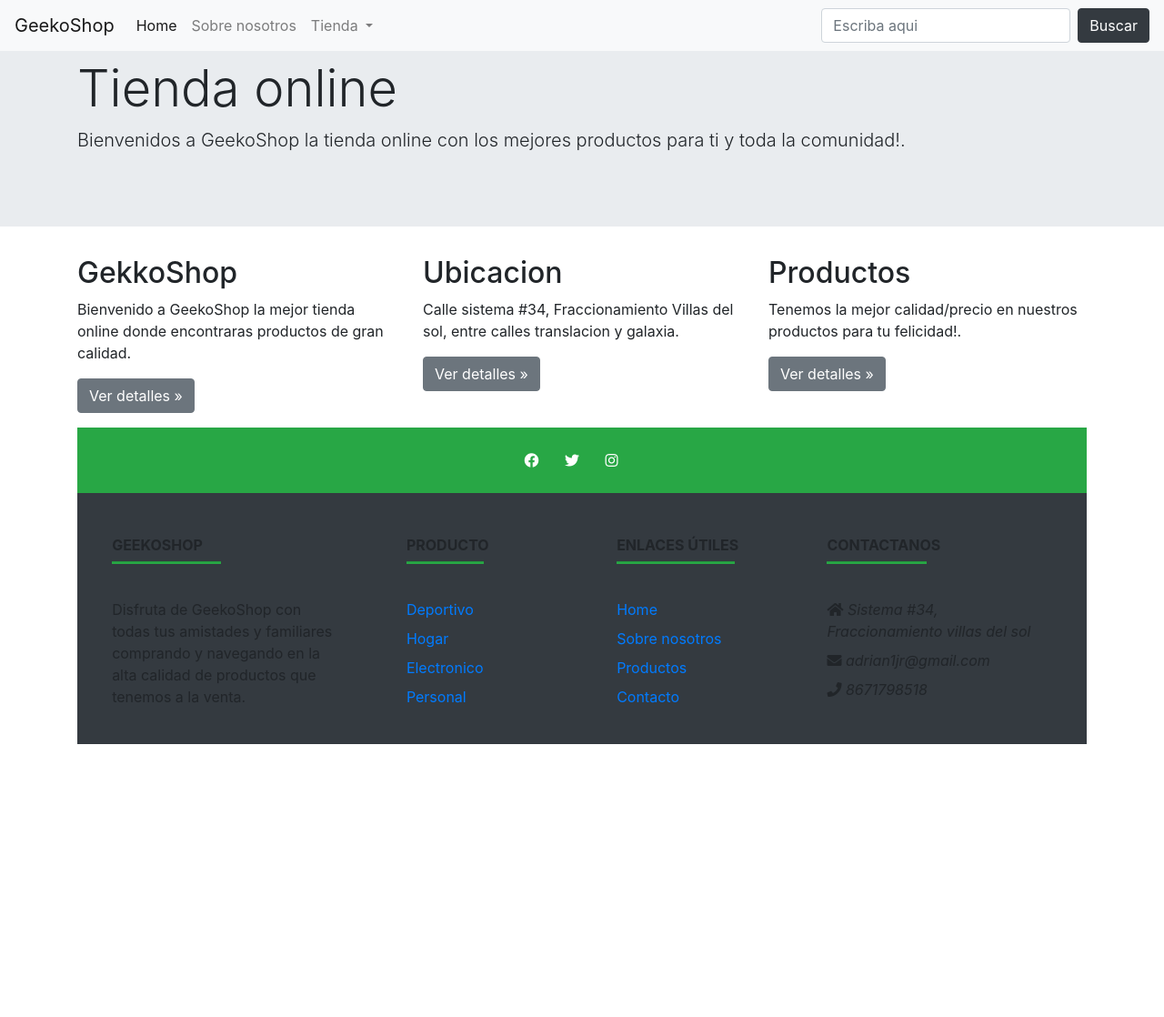
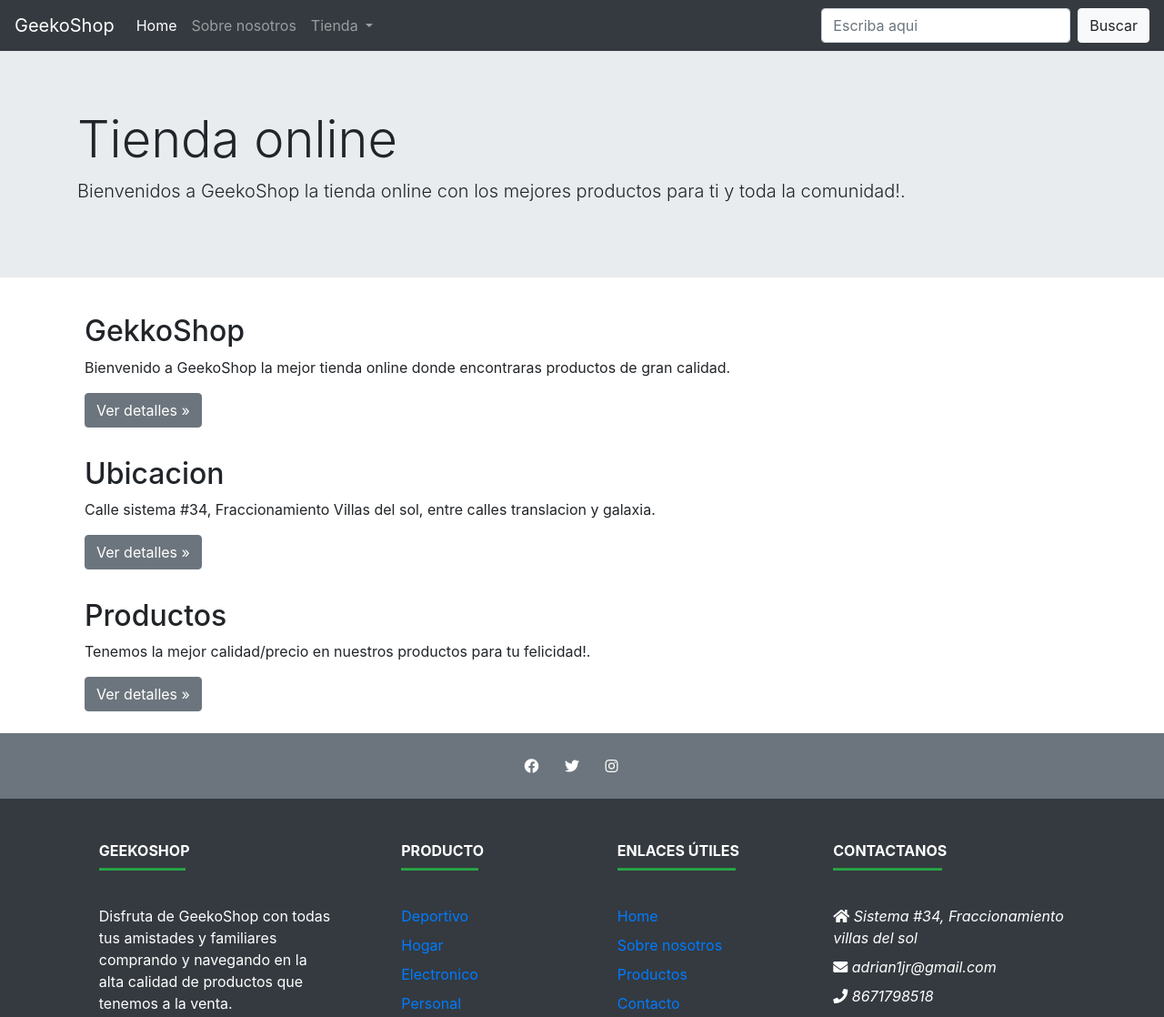
Before and after one commit to Adrian1jr/GeekoShop, a website: page index.html in a window 1280 px wide. Shown: the whole page at 91% size. Before the commit the page ends 818 px from the top, so only its background shows below. Drawn offline with nearby package versions, Linux system fonts and the light colour scheme.

Commit message:
Reconfirmado Aqui esta Todo lo pedido en la practica GRID.

```diff
--- a/index.html
+++ b/index.html
@@ -6,7 +6,6 @@
     <meta name="viewport" content="width=device-width, initial-scale=1. shrink-to-fit=no">
     <title>GeekoShop</title>
     <link rel="stylesheet" href="/node_modules/bootstrap/dist/css/bootstrap.min.css">
-
     <!-- Font Awesome -->
     <link rel="stylesheet" href="https://use.fontawesome.com/releases/v5.8.2/css/all.css">
     <!-- Google Fonts -->
@@ -15,10 +14,8 @@
 </head>
 
 <body>
-
-
     <!--Esto es todo mi navbar-->
-    <nav class="navbar navbar-expand-lg navbar-light bg-light fixed-top ">
+    <nav class="navbar navbar-expand-lg navbar navbar-dark bg-dark ">
         <a class="navbar-brand" href="#">GeekoShop</a>
         <button class="navbar-toggler" type="button" data-toggle="collapse" data-target="#navbarSupportedContent"
             aria-controls="navbarSupportedContent" aria-expanded="false" aria-label="Toggle navigation">
@@ -50,13 +47,13 @@
             </ul>
             <form class="form-inline my-2 my-lg-0">
                 <input class="form-control mr-sm-2" type="search" placeholder="Escriba aqui" aria-label="Search">
-                <button class="btn btn-dark" type="submit">Buscar</button>
+                <button class="btn btn-light" type="submit">Buscar</button>
             </form>
         </div>
     </nav>
 
 
-    <div class="jumbotron jumbotron-fluid">
+    <div class="jumbotron jumbotron-fluid text">
         <div class="container">
             <h1 class="display-4">Tienda online</h1>
             <p class="lead">Bienvenidos a GeekoShop la tienda online con los mejores productos para ti y toda la
@@ -64,30 +61,33 @@
         </div>
     </div>
 
-    <!--Este es mi grid-->
+    <!--Este es mi grid ahora transformado a flex-->
     <div class="container">
         <!-- Example row of columns -->
-        <div class="row">
-            <div class="col-md-4 col-lg-4 col-sm-6">
+        <div class="d-flex flex-column">
+            <!--P es padding-->
+            <div class="p-2">
                 <h2>GekkoShop</h2>
                 <p>Bienvenido a GeekoShop la mejor tienda online donde encontraras productos de gran calidad. </p>
                 <p><a class="btn btn-secondary" href="#" role="button">Ver detalles &raquo;</a></p>
             </div>
-            <div class="col-md-4 col-lg-4 col-sm-6">
+            <div class="p-2">
                 <h2>Ubicacion </h2>
                 <p>Calle sistema #34, Fraccionamiento Villas del sol, entre calles translacion y galaxia. </p>
                 <p><a class="btn btn-secondary" href="#" role="button">Ver detalles &raquo;</a></p>
             </div>
-            <div class="col-md-4 col-lg-4 col-sm-6">
+            <div class="p-2">
                 <h2>Productos </h2>
                 <p>Tenemos la mejor calidad/precio en nuestros productos para tu felicidad!.</p>
                 <p><a class="btn btn-secondary" href="#" role="button">Ver detalles &raquo;</a></p>
             </div>
         </div>
+    </div>
+
 
     <!--Esto es nuestro footer y empezamos aqui con las redes sociales-->
-        <footer class="page-footer bg-dark">
-            <div class="bg-success">
+    <footer class="page-footer bg-dark ">
+        <div class="bg-secondary">
             <div class="container">
                 <div class="row py-4 d-flex align-items-center">
                     <div class="col-md-12 text-center">
@@ -102,14 +102,14 @@
         <div class="container text-center text-md-left mt-5">
             <div class="row">
                 <div class="col-md-3 mx-auto mb-4">
-                        <h6 class="text-uppercase font-weight-bold">GeekoShop</h6>
-                        <hr class="bg-success mb-4 mt-0 d-inline-block mx-auto" style="width: 120px; height: 2px;">
-                        <p class="mt-2">Disfruta de GeekoShop con todas tus amistades y familiares comprando y navegando
+                    <h6 class="text-uppercase font-weight-bold text-white">GeekoShop</h6>
+                    <hr class="bg-success mb-4 mt-0 d-inline-block mx-auto" style="width: 95px; height: 2px;">
+                    <p class="mt-2 text-white">Disfruta de GeekoShop con todas tus amistades y familiares comprando y navegando
                         en la alta calidad de productos que tenemos a la venta.</p>
                 </div>
 
                 <div class="col-md-2 mx-auto mb-4">
-                        <h6 class="text-uppercase font-weight-bold">Producto</h6>
+                    <h6 class="text-uppercase font-weight-bold text-white">Producto</h6>
                     <hr class="bg-success mb-4 mt-0 d-inline-block mx-auto" style="width: 85px; height: 2px;">
 
                     <ul class="list-unstyled">
@@ -120,7 +120,7 @@
                     </ul>
                 </div>
                 <div class="col-md-2 mx-auto mb-4">
-                        <h6 class="text-uppercase font-weight-bold">Enlaces útiles</h6>
+                    <h6 class="text-uppercase font-weight-bold text-white">Enlaces útiles</h6>
                     <hr class="bg-success mb-4 mt-0 d-inline-block mx-auto" style="width: 130px; height: 2px;">
                     <ul class="list-unstyled">
                         <li class="my-2"><a href="#">Home</a></li>
@@ -130,27 +130,22 @@
                     </ul>
                 </div>
                 <div class="col-md-3 mx-auto mb-4">
-                        <h6 class="text-uppercase font-weight-bold ">Contactanos</h6>
-                        <hr class="bg-success mb-4 mt-0 d-inline-block mx-auto" style="width: 110px; height: 2px;">
+                <address>
+                    <h6 class="text-uppercase font-weight-bold text-white ">Contactanos</h6>
+                    <hr class="bg-success mb-4 mt-0 d-inline-block mx-auto" style="width: 120px; height: 2px;">
                     <ul class="list-unstyled">
-                            <li class="my-2"><i href="#"><i class="fas fa-home"></i> Sistema #34, Fraccionamiento villas
+                        <li class="my-2 text-white"><i href="#"><i class="fas fa-home"></i> Sistema #34, Fraccionamiento villas
                                 del sol</li>
-                            <li class="my-2"><i href="#"><i class="fas fa-envelope"></i> adrian1jr@gmail.com</li>
-                            <li class="my-2"><i href="#"><i class="fas fa-phone"></i> 8671798518</li>
+                        <li class="my-2 text-white"><i href="#"><i class="fas fa-envelope"></i> adrian1jr@gmail.com</li>
+                        <li class="my-2 text-white"><i href="#"><i class="fas fa-phone"></i> 8671798518</li>
                     </ul>
+                </address>
                 </div>
     </footer>
-
-        <!-- JQuery -->
-        <script type="text/javascript" src="https://cdnjs.cloudflare.com/ajax/libs/jquery/3.5.1/jquery.min.js"></script>
-        <!-- Bootstrap tooltips -->
-        <script type="text/javascript"
-            src="https://cdnjs.cloudflare.com/ajax/libs/popper.js/1.14.4/umd/popper.min.js"></script>
 
     <script src="node_modules/jquery/dist/jquery.slim.js"></script>
     <script src="/node_modules/popper.js/dist/umd/popper.min.js"></script>
     <script src="node_modules/bootstrap/dist/js/bootstrap.min.js"></script>
-
 </body>
 
 </html>
```
Lines whose indentation alone changed are shown as unchanged.
